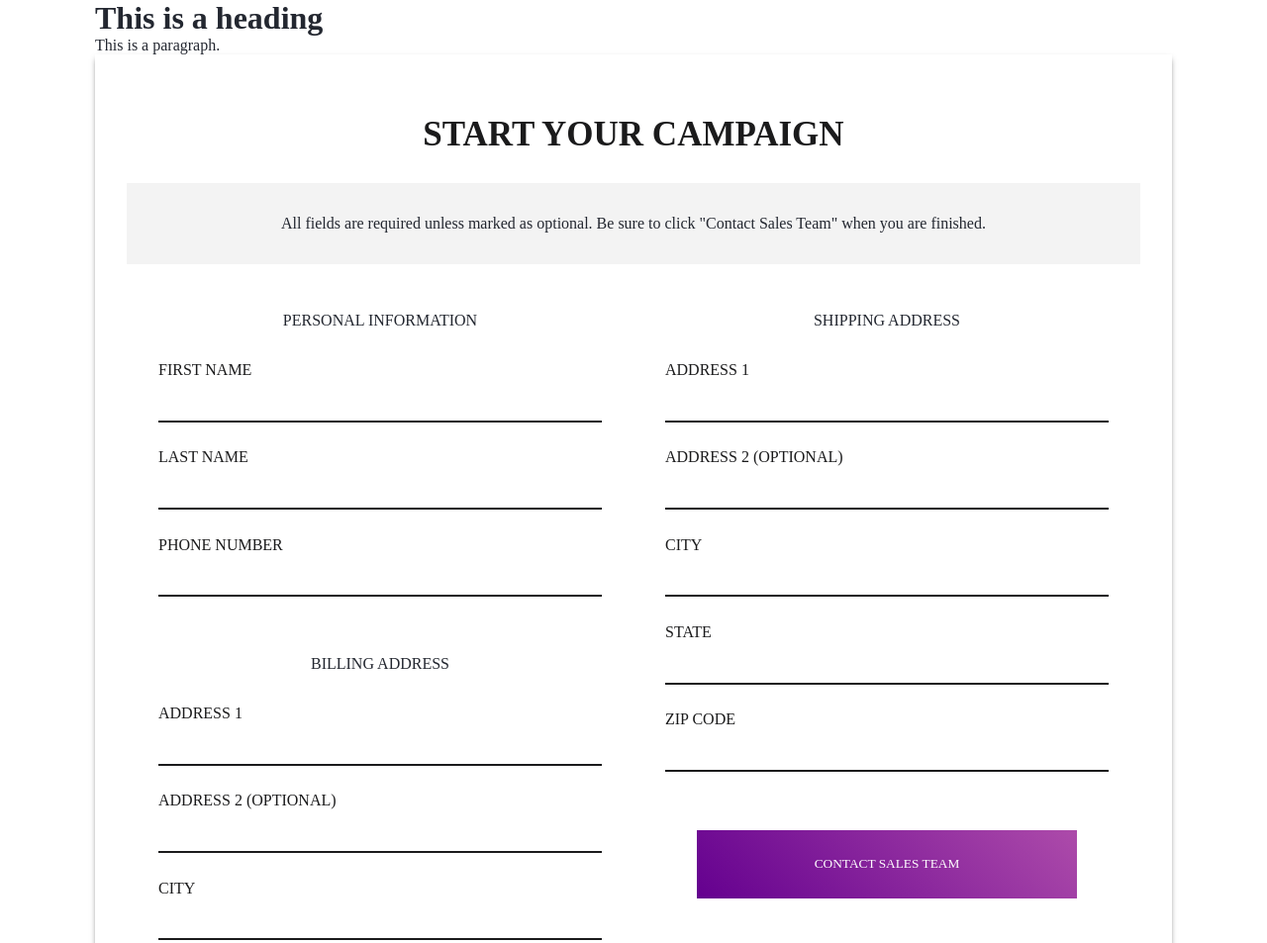
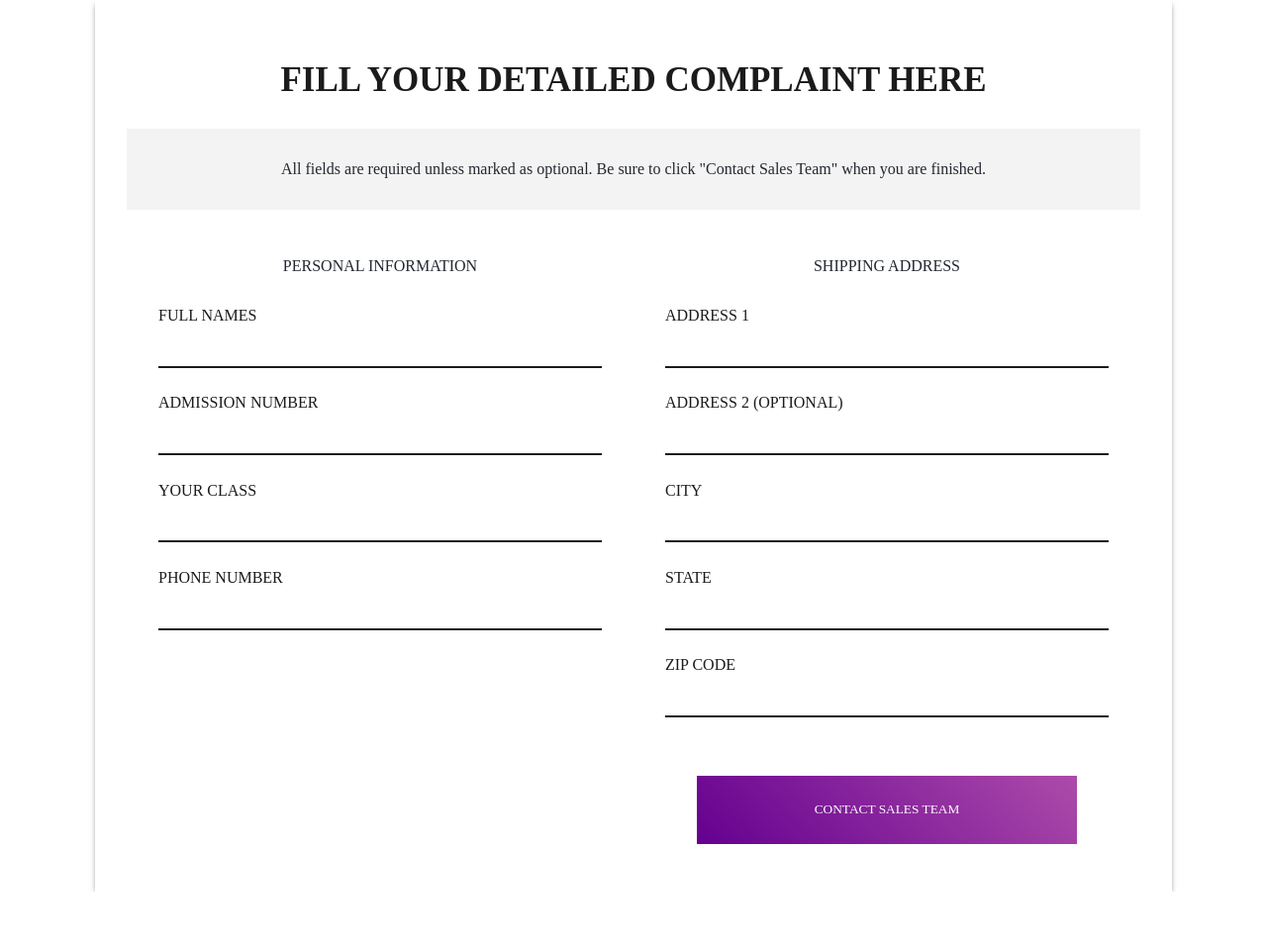
Before and after one commit to RCLDevelopers/ODeL-Complaints-Form, a plain HTML site: page index.html in a window 1280 px wide. Shown: the top 953 px of the page at 99% size. After the commit the page ends 901 px from the top, so only its background shows below. Drawn offline with Linux system fonts and the light colour scheme.

Commit message:
first commit

```diff
--- a/index.html
+++ b/index.html
@@ -4,25 +4,32 @@
   <link rel="stylesheet" href="style.css">
 </head>
 <body>
+<div>
+  <form class="contact-form" method="post">
+	  <h4>Fill Your Detailed Complaint Here</h4>
+	  <div class="instructions">
 
-<h1>This is a heading</h1>
-<p>This is a paragraph.</p>
+      All fields are required unless marked as optional.
+       Be sure to click "Contact Sales Team"
+      when you are finished.
 
-<div>
-  <form class="contact-sales-form" method="post">
-	  <h4>Start your Campaign</h4>
-	  <div class="instructions">All fields are required unless marked as optional.  Be sure to click "Contact Sales Team" when you are finished.</div>
+    </div>
 	  <div class="row">
 	  <div class="column-6">
 	    <fieldset>
 	     <legend>Personal Information</legend>
 
 	      <label for="first-name">
-	        First Name
+	        Full Names
 	      </label>
 	      <input id="first-name" name="first-name" type="text" required>
 	      <label for="last-name">
-	        Last Name
+	        Admission Number
+	      </label>
+	      <input id="last-name" name="last-name" type="text" required>
+
+        <label for="last-name">
+	        Your Class
 	      </label>
 	      <input id="last-name" name="last-name" type="text" required>
 
@@ -31,7 +38,7 @@
 	      </label>
 	        <input id="phone-number" name="phone-number" type="tel" required>
 
-	    </fieldset>
+	    <!--</fieldset>
 	    <fieldset>
 	      <legend>Billing Address</legend>
 	      <label for="billing-address-line-1">Address 1</label>
@@ -44,7 +51,7 @@
 	      <input id="billing-address-state" id="billing-address-state" type="text" required>
 	      <label for="billing-address-zip-code">Zip Code</label>
 	      <input id="billing-address-zip-code" id="billing-address-zip-code" type="text" required>
-	    </fieldset>
+	    </fieldset>-->
 	  </div>
 	  <div class="column-6">
 	    <fieldset>
--- a/style.css
+++ b/style.css
@@ -134,7 +134,7 @@ form label {
 /*
 *  ----- Unique Forms -----
 */
-.contact-sales-form {
+.contact-form {
     -webkit-box-shadow: 0px 3px 6px -2px rgba(0,0,0,0.7);
     -moz-box-shadow: 0px 3px 6px -2px rgba(0,0,0,0.7);
     -o-box-shadow: 0px 3px 6px -2px rgba(0,0,0,0.7);
@@ -143,7 +143,7 @@ form label {
     padding: 2em;
 }
 
-.contact-sales-form .instructions {
+.contact-form .instructions {
     text-align: center;
     padding: 2em 1em;
     background: #f3f3f3;
```
